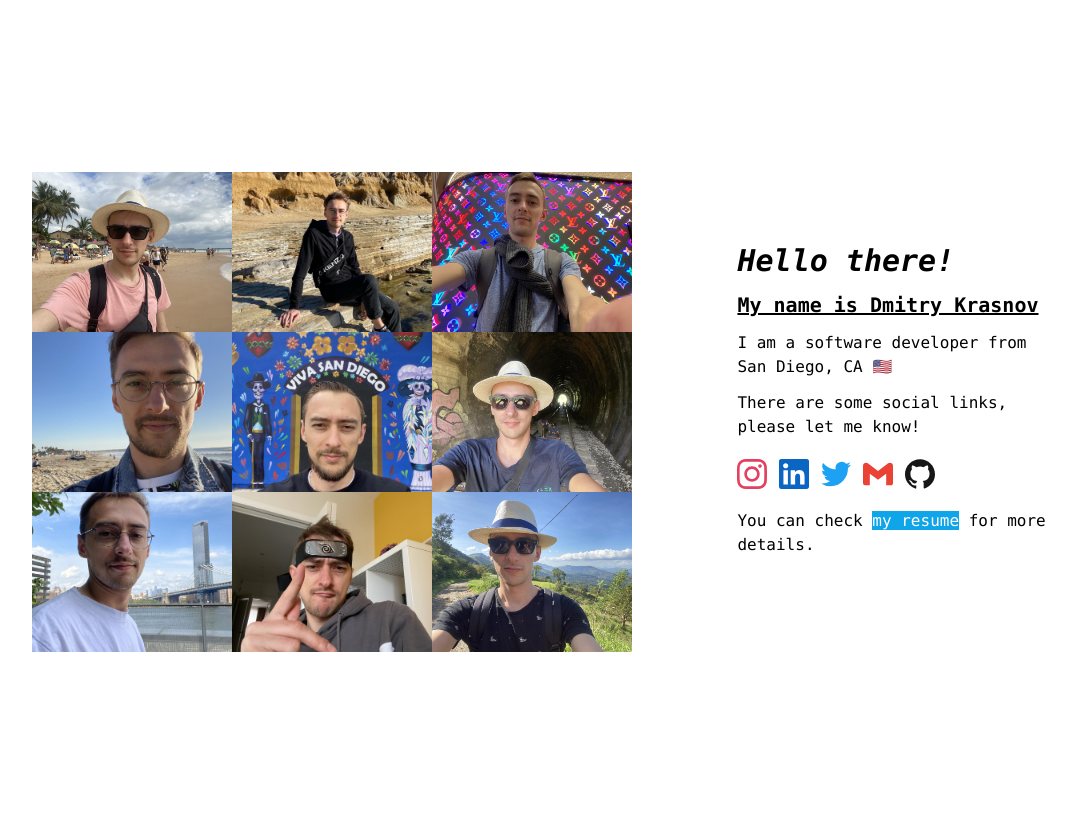
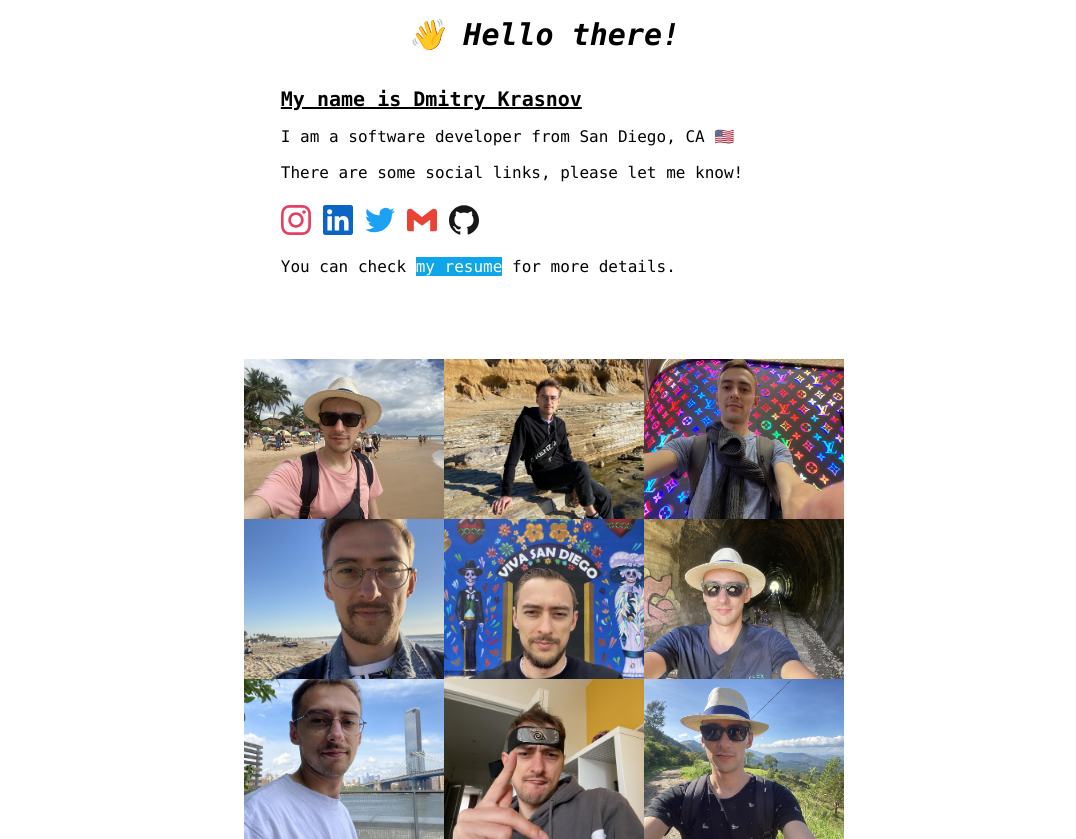
Before and after one commit to thewebwelost/mysite, a Next.js app: page / in a window 1280 px wide. Shown: the whole page, without its empty margins (96-1172 px from the left). Before the commit the page ends 800 px from the top, so only its background shows below. Built offline with nearby package versions, Linux system fonts and the light colour scheme.

Commit message:
layout changed to vertical

```diff
--- a/components/Card.jsx
+++ b/components/Card.jsx
@@ -12,8 +12,9 @@ function Card({ imageUrl }) {
       className={'relative w-4/12 h-40 overflow-hidden'}
       onClick={() => setIsOpen(!isOpen)}
     >
+      {/* content shim */}
       <div
-        className={`absolute z-10 top-0 left-0 w-full h-full p-3 pr-5 bg-black text-white text-xs transition-transform ${
+        className={`absolute z-20 top-0 left-0 w-full h-full p-3 pr-5 bg-black text-white text-xs transition-transform ${
           isOpen ? open : closed
         }`}
       >
@@ -24,6 +25,7 @@ function Card({ imageUrl }) {
         </p>
       </div>
 
+      {/* bg image */}
       <Image
         src={imageUrl}
         layout="fill"
--- /dev/null
+++ b/components/Socials.jsx
@@ -0,0 +1,62 @@
+import React from 'react';
+import {
+  SiGithub,
+  SiGmail,
+  SiInstagram,
+  SiLinkedin,
+  SiTwitter,
+} from 'react-icons/si';
+
+function Socials() {
+  return (
+    <ul className={'flex justify-center text-3xl mt-5 sm:justify-start'}>
+      <li className={'mr-3'}>
+        <a
+          href={'https://www.instagram.com/thawebwelost/'}
+          target={'_blank'}
+          rel={'noreferrer'}
+        >
+          <SiInstagram color={'#E4405F'} />
+        </a>
+      </li>
+      <li className={'mr-3'}>
+        <a
+          href={'https://www.linkedin.com/in/dmitry-krasnov-816a92112/'}
+          target={'_blank'}
+          rel={'noreferrer'}
+        >
+          <SiLinkedin color={'#0A66C2'} />
+        </a>
+      </li>
+      <li className={'mr-3'}>
+        <a
+          href={'https://twitter.com/thewebwelost'}
+          target={'_blank'}
+          rel={'noreferrer'}
+        >
+          <SiTwitter color={'#1DA1F2'} />
+        </a>
+      </li>
+      <li className={'mr-3'}>
+        <a
+          href={'mailto:thawebwelost@gmail.com'}
+          target={'_blank'}
+          rel={'noreferrer'}
+        >
+          <SiGmail color={'#EA4335'} />
+        </a>
+      </li>
+      <li>
+        <a
+          href={'https://github.com/thewebwelost'}
+          target={'_blank'}
+          rel={'noreferrer'}
+        >
+          <SiGithub color={'#181717'} />
+        </a>
+      </li>
+    </ul>
+  );
+}
+
+export default Socials;
--- a/pages/index.jsx
+++ b/pages/index.jsx
@@ -1,12 +1,6 @@
 import Head from 'next/head';
 import ImageGrid from '../components/ImageGrid';
-import {
-  SiInstagram,
-  SiLinkedin,
-  SiTwitter,
-  SiGmail,
-  SiGithub,
-} from 'react-icons/si';
+import Socials from '../components/Socials';
 
 export default function Home() {
   return (
@@ -17,80 +11,29 @@ export default function Home() {
         <link rel="icon" href="/favicon.ico" />
       </Head>
 
-      <main
-        className={'h-screen flex justify-center items-center px-2 font-mono'}
-      >
+      <main className={'h-screen flex justify-center px-2 font-mono'}>
         <div
           className={
-            'flex flex-col-reverse justify-center items-center w-full max-w-[1024px] sm:flex-row'
+            'flex flex-col justify-center items-center w-full max-w-[1024px] mt-14'
           }
         >
-          <div className="w-full">
-            <ImageGrid />
-          </div>
-
-          <div className={'max-w-xs'}>
-            <h1 className={'text-3xl italic font-bold'}>Hello there!</h1>
+          <h1 className={'text-3xl italic font-bold'}>👋 Hello there!</h1>
+          <div className={'mt-5'}>
+            <div className="flex">
+              <div className="mr-16">
                 <h2 className={'text-xl font-bold mt-3 underline'}>
                   My name is Dmitry Krasnov
                 </h2>
                 <p className={'mt-3'}>
                   I am a software developer from San Diego, CA 🇺🇸
                 </p>
-
                 <p className={'mt-3'}>
                   There are some social links, please let me know!
                 </p>
 
-            <ul
-              className={'flex justify-center text-3xl mt-5 sm:justify-start'}
-            >
-              <li className={'mr-3'}>
-                <a
-                  href={'https://www.instagram.com/thawebwelost/'}
-                  target={'_blank'}
-                  rel={'noreferrer'}
-                >
-                  <SiInstagram color={'#E4405F'} />
-                </a>
-              </li>
-              <li className={'mr-3'}>
-                <a
-                  href={'https://www.linkedin.com/in/dmitry-krasnov-816a92112/'}
-                  target={'_blank'}
-                  rel={'noreferrer'}
-                >
-                  <SiLinkedin color={'#0A66C2'} />
-                </a>
-              </li>
-              <li className={'mr-3'}>
-                <a
-                  href={'https://twitter.com/thewebwelost'}
-                  target={'_blank'}
-                  rel={'noreferrer'}
-                >
-                  <SiTwitter color={'#1DA1F2'} />
-                </a>
-              </li>
-              <li className={'mr-3'}>
-                <a
-                  href={'mailto:thawebwelost@gmail.com'}
-                  target={'_blank'}
-                  rel={'noreferrer'}
-                >
-                  <SiGmail color={'#EA4335'} />
-                </a>
-              </li>
-              <li>
-                <a
-                  href={'https://github.com/thewebwelost'}
-                  target={'_blank'}
-                  rel={'noreferrer'}
-                >
-                  <SiGithub color={'#181717'} />
-                </a>
-              </li>
-            </ul>
+                <Socials />
+              </div>
+            </div>
 
             <p className={'mt-5'}>
               You can check{' '}
@@ -105,6 +48,10 @@ export default function Home() {
               for more details.
             </p>
           </div>
+
+          <div className="w-full mt-14 flex justify-center">
+            <ImageGrid />
+          </div>
         </div>
       </main>
     </div>
```
Lines whose indentation alone changed are shown as unchanged.
